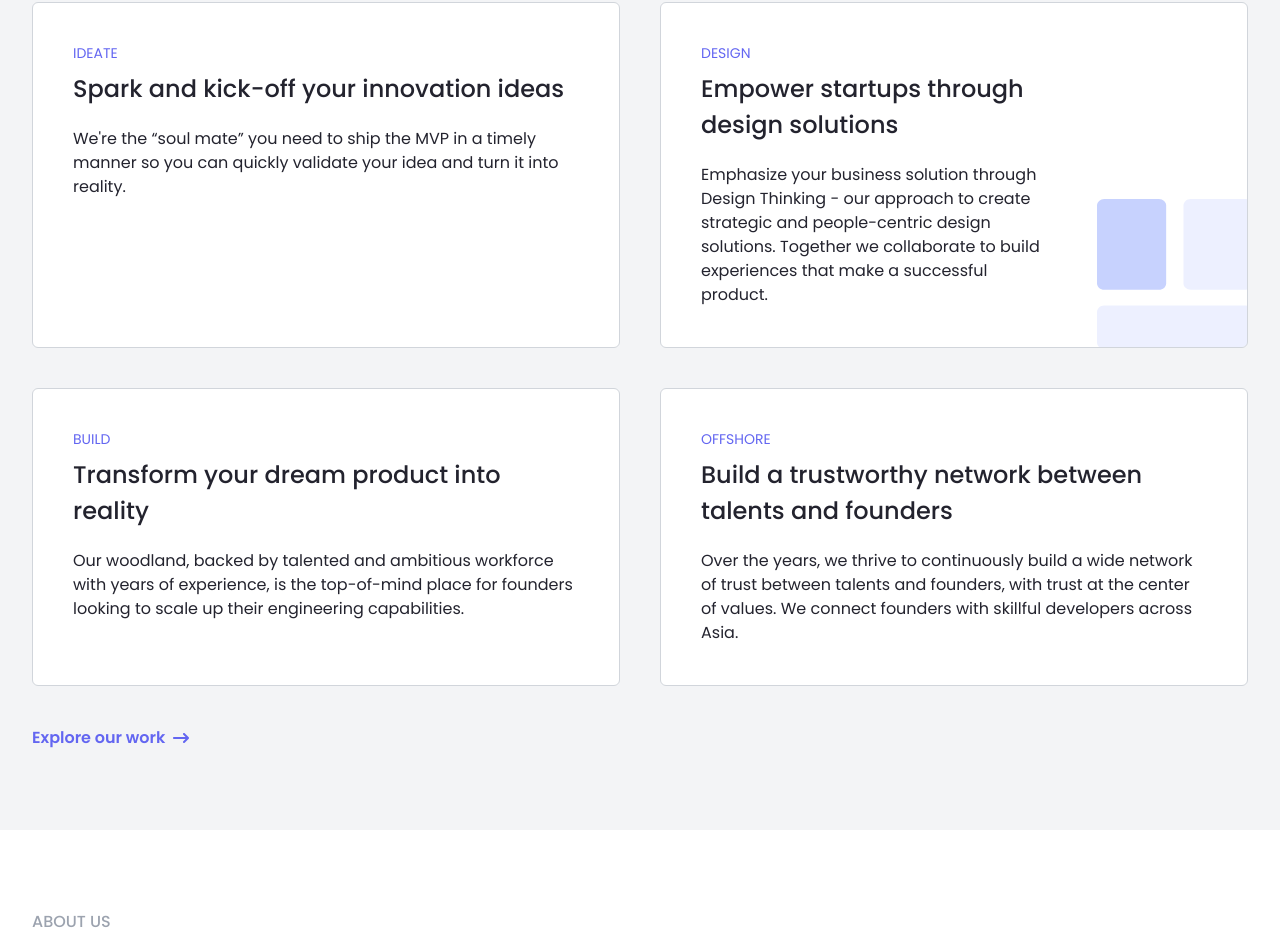
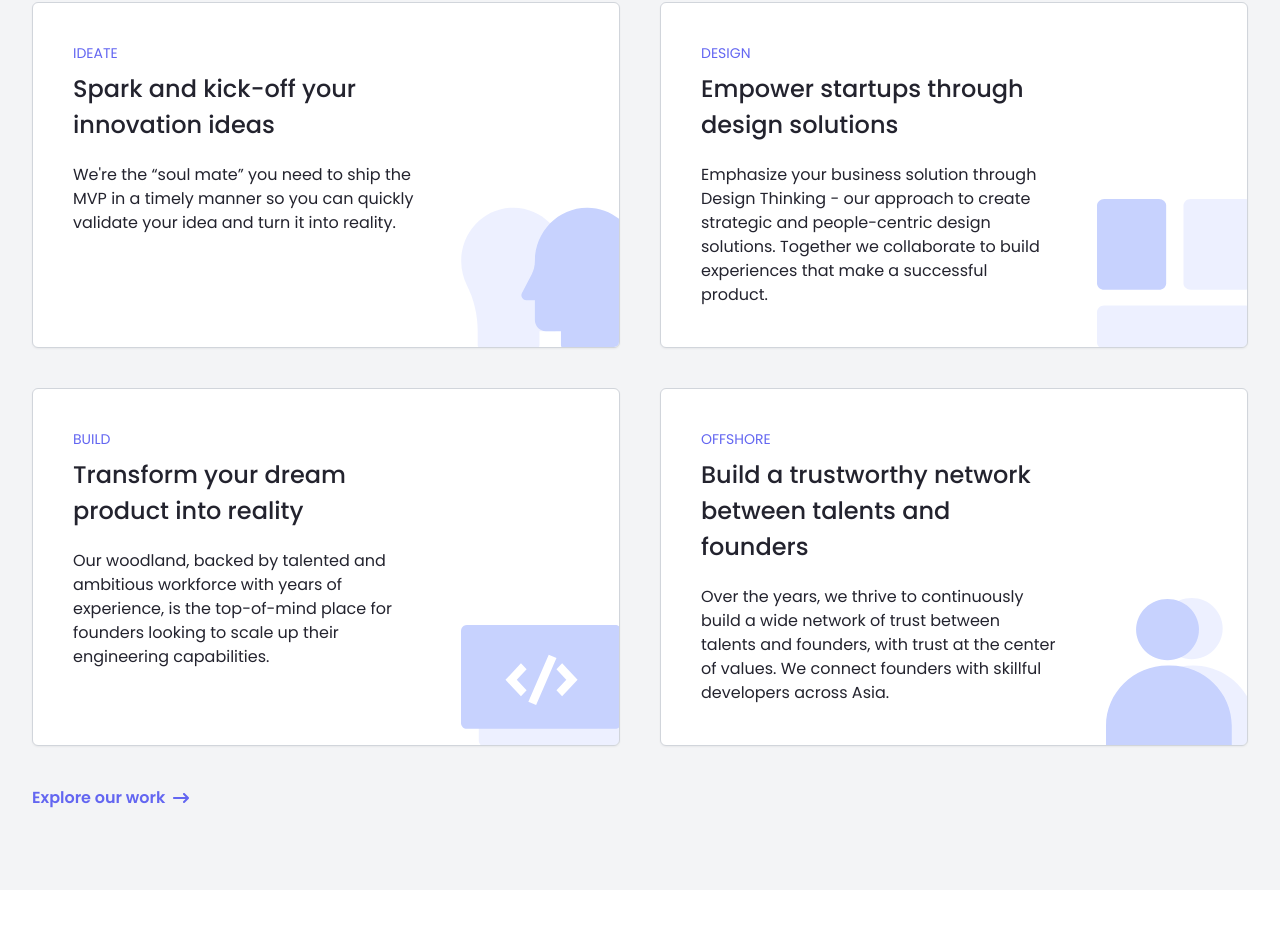
Before and after one commit to nongdan-dev/website, a React (Vite) app: page / in a window 1280 px wide. Shown: the part 2422-3365 px from the top of the page. Built offline with nearby package versions, Linux system fonts and the light colour scheme.

Commit message:
Update section our work

```diff
--- a/src/pages/Home/OurWork.tsx
+++ b/src/pages/Home/OurWork.tsx
@@ -24,17 +24,43 @@ function OurWork() {
           focus on the business.
         </p>
         <ul className='mt-16 grid grid-cols-1 gap-10 md:grid-cols-2'>
-          <li className='rounded-md border border-gray-300 bg-white p-10'>
+          <li className='flex gap-3 overflow-clip rounded-md border border-gray-300 bg-white p-10 shadow-sm xl:pr-0'>
+            <div>
               <h4 className='mb-2 text-sm uppercase text-indigo-500'>ideate</h4>
               <h3 className='text-2xl font-medium leading-normal'>
                 Spark and kick-off your innovation ideas
               </h3>
               <p className='mt-5'>
-              We're the “soul mate” you need to ship the MVP in a timely manner
-              so you can quickly validate your idea and turn it into reality.
+                We're the “soul mate” you need to ship the MVP in a timely
+                manner so you can quickly validate your idea and turn it into
+                reality.
               </p>
+            </div>
+            <svg
+              aria-hidden='true'
+              xmlns='http://www.w3.org/2000/svg'
+              width='178'
+              height='150'
+              viewBox='0 0 178 150'
+              fill='none'
+              className='pointer-events-none hidden flex-shrink-0 translate-y-10 self-end xl:block'
+            >
+              <path
+                fill-rule='evenodd'
+                clip-rule='evenodd'
+                d='M36.6993 133.831V148.049C36.6993 150.22 38.4209 151.982 40.5426 151.982H94.6107C96.7325 151.982 98.454 150.22 98.454 148.049V134.193H113.55C119.592 134.193 124.527 129.144 124.527 122.963V103.302L133.366 103.129C136.872 103.067 139.086 99.2284 137.44 96.0678L127.786 77.4451C125.633 73.284 124.51 68.6668 124.511 63.9815C124.511 34.3651 100.929 10.3952 71.9198 10.6314C43.0029 10.8667 19.9118 34.947 20.2032 64.5322C20.296 73.0568 22.3401 81.11 25.8913 88.2187C32.9925 102.375 36.6933 117.993 36.6993 133.831Z'
+                opacity='0.2'
+                className='fill-indigo-300'
+              />
+              <path
+                fill-rule='evenodd'
+                clip-rule='evenodd'
+                d='M181.702 133.831V148.049C181.702 150.22 179.98 151.982 177.858 151.982H123.79C121.668 151.982 119.947 150.22 119.947 148.049V134.193H104.85C98.8086 134.193 93.8736 129.144 93.8736 122.963V103.302L85.0344 103.129C81.5289 103.067 79.3151 99.2284 80.9606 96.0678L90.6145 77.4451C92.7678 73.284 93.891 68.6668 93.8896 63.9815C93.8896 34.3651 117.472 10.3952 146.482 10.6314C175.399 10.8667 198.49 34.947 198.198 64.5322C198.105 73.0568 196.061 81.11 192.51 88.2187C185.408 102.375 181.707 117.993 181.702 133.831Z'
+                className='fill-indigo-200'
+              />
+            </svg>
           </li>
-          <li className='flex gap-3 overflow-clip rounded-md border border-gray-300 bg-white p-10 xl:pr-0'>
+          <li className='flex gap-3 overflow-clip rounded-md border border-gray-300 bg-white p-10 shadow-sm xl:pr-0'>
             <div>
               <h4 className='mb-2 text-sm uppercase text-indigo-500'>design</h4>
               <h3 className='text-2xl font-medium leading-normal'>
@@ -48,6 +74,7 @@ function OurWork() {
               </p>
             </div>
             <svg
+              aria-hidden='true'
               className='pointer-events-none hidden flex-shrink-0 translate-y-10 self-end xl:block'
               xmlns='http://www.w3.org/2000/svg'
               width='178'
@@ -55,49 +82,116 @@ function OurWork() {
               viewBox='0 0 178 150'
               fill='none'
             >
-              <g>
               <path
                 d='M89.9359 2H35.2284C31.2363 2 28 4.95522 28 8.60066V86.1889C28 89.8344 31.2363 92.7896 35.2284 92.7896H89.9359C93.928 92.7896 97.1643 89.8344 97.1643 86.1889V8.60066C97.1643 4.95522 93.928 2 89.9359 2Z'
                 className='fill-indigo-200'
               />
               <path
-                  fill-rule='evenodd'
-                  clip-rule='evenodd'
+                fillRule='evenodd'
+                clipRule='evenodd'
                 d='M114.456 8.60066C114.456 6.85006 115.217 5.17115 116.573 3.93329C117.928 2.69543 119.767 2 121.684 2H176.392C178.309 2 180.148 2.69543 181.504 3.93329C182.859 5.17115 183.621 6.85006 183.621 8.60066V86.1889C183.621 87.9395 182.859 89.6185 181.504 90.8563C180.148 92.0942 178.309 92.7896 176.392 92.7896H121.684C119.767 92.7896 117.928 92.0942 116.573 90.8563C115.217 89.6185 114.456 87.9395 114.456 86.1889V8.60066Z'
                 className='fill-indigo-300'
                 opacity='0.2'
               />
               <path
-                  fill-rule='evenodd'
-                  clip-rule='evenodd'
+                fillRule='evenodd'
+                clipRule='evenodd'
                 d='M28 115.18C28 113.429 28.7616 111.75 30.1172 110.513C31.4728 109.275 33.3113 108.579 35.2284 108.579H176.392C178.309 108.579 180.148 109.275 181.504 110.513C182.859 111.75 183.621 113.429 183.621 115.18V145.399C183.621 147.15 182.859 148.829 181.504 150.067C180.148 151.305 178.309 152 176.392 152H35.2284C33.3113 152 31.4728 151.305 30.1172 150.067C28.7616 148.829 28 147.15 28 145.399V115.18Z'
                 className='fill-indigo-300'
                 opacity='0.2'
               />
-              </g>
             </svg>
           </li>
-          <li className='rounded-md border border-gray-300 bg-white p-10'>
+          <li className='flex gap-3 overflow-clip rounded-md border border-gray-300 bg-white p-10 shadow-sm xl:pr-0'>
+            <div>
               <h4 className='mb-2 text-sm uppercase text-indigo-500'>build</h4>
               <h3 className='text-2xl font-medium leading-normal'>
                 Transform your dream product into reality
               </h3>
               <p className='mt-5'>
                 Our woodland, backed by talented and ambitious workforce with
-              years of experience, is the top-of-mind place for founders looking
-              to scale up their engineering capabilities.
+                years of experience, is the top-of-mind place for founders
+                looking to scale up their engineering capabilities.
               </p>
+            </div>
+
+            <svg
+              aria-hidden='true'
+              xmlns='http://www.w3.org/2000/svg'
+              width='178'
+              height='150'
+              viewBox='0 0 178 150'
+              fill='none'
+              className='pointer-events-none hidden flex-shrink-0 translate-y-10 self-end xl:block'
+            >
+              <path
+                d='M192.117 47.7999H43.6834C40.4344 47.7999 37.8006 50.4337 37.8006 53.6826V145.75C37.8006 148.999 40.4344 151.633 43.6834 151.633H192.117C195.366 151.633 198 148.999 198 145.75V53.6826C198 50.4337 195.366 47.7999 192.117 47.7999Z'
+                opacity='0.2'
+                className='fill-indigo-300'
+              />
+              <path
+                d='M174.317 30H25.8828C22.6338 30 20 32.6338 20 35.8828V127.95C20 131.199 22.6338 133.833 25.8828 133.833H174.317C177.566 133.833 180.199 131.199 180.199 127.95V35.8828C180.199 32.6338 177.566 30 174.317 30Z'
+                className='fill-indigo-200'
+              />
+              <path
+                fill-rule='evenodd'
+                clip-rule='evenodd'
+                d='M87.3528 106.786L95.1048 110.016L115.479 62.8988L107.731 59.6662L87.3528 106.786ZM79.9603 68.347L64.5004 84.8423L79.9603 101.335L85.5953 95.3218L75.7725 84.8423L85.5953 74.3607L79.9603 68.347ZM121.115 68.347L115.479 74.3607L125.3 84.8423L115.479 95.3218L121.115 101.335L136.574 84.8423L121.115 68.347Z'
+                fill='white'
+              />
+            </svg>
           </li>
-          <li className='rounded-md border border-gray-300 bg-white p-10'>
-            <h4 className='mb-2 text-sm uppercase text-indigo-500'>offshore</h4>
+          <li className='flex gap-3 overflow-clip rounded-md border border-gray-300 bg-white p-10 shadow-sm xl:pr-0'>
+            <div>
+              <h4 className='mb-2 text-sm uppercase text-indigo-500'>
+                offshore
+              </h4>
               <h3 className='text-2xl font-medium leading-normal'>
                 Build a trustworthy network between talents and founders
               </h3>
               <p className='mt-5'>
-              Over the years, we thrive to continuously build a wide network of
-              trust between talents and founders, with trust at the center of
-              values. We connect founders with skillful developers across Asia.
+                Over the years, we thrive to continuously build a wide network
+                of trust between talents and founders, with trust at the center
+                of values. We connect founders with skillful developers across
+                Asia.
               </p>
+            </div>
+            <svg
+              aria-hidden='true'
+              xmlns='http://www.w3.org/2000/svg'
+              width='178'
+              height='150'
+              viewBox='0 0 178 150'
+              fill='none'
+              className='pointer-events-none hidden flex-shrink-0 translate-y-10 self-end xl:block'
+            >
+              <path
+                fillRule='evenodd'
+                clipRule='evenodd'
+                d='M122.657 64.2354C139.776 64.2354 153.655 50.5277 153.655 33.6181C153.655 16.7086 139.776 3 122.657 3C105.538 3 91.6597 16.7086 91.6597 33.6181C91.6597 50.5277 105.538 64.2354 122.657 64.2354Z'
+                opacity='0.2'
+                className='fill-indigo-300'
+              />
+              <path
+                fillRule='evenodd'
+                clipRule='evenodd'
+                d='M62.0094 131.207C62.0094 97.6605 89.766 70.4649 124.005 70.4649C158.243 70.4649 186 97.6605 186 131.207V151.389C186 151.816 185.827 152.226 185.518 152.528C185.21 152.83 184.792 153 184.355 153H63.654C63.2178 153 62.7995 152.83 62.4911 152.528C62.1827 152.226 62.0094 151.816 62.0094 151.389V131.207Z'
+                opacity='0.2'
+                className='fill-indigo-300'
+              />
+              <path
+                fillRule='evenodd'
+                clipRule='evenodd'
+                d='M98.5242 65.1402C115.891 65.1402 129.97 51.4324 129.97 34.5221C129.97 17.6126 115.891 3.90478 98.5242 3.90478C81.1573 3.90478 67.0787 17.6126 67.0787 34.5221C67.0787 51.4324 81.1573 65.1402 98.5242 65.1402Z'
+                className='fill-indigo-200'
+              />
+              <path
+                fillRule='evenodd'
+                clipRule='evenodd'
+                d='M37 130.891C37 97.5187 64.6119 70.4649 98.6722 70.4649H101.111C135.171 70.4649 162.783 97.5187 162.783 130.891V151.388C162.783 151.815 162.61 152.225 162.302 152.527C161.993 152.829 161.575 152.999 161.139 152.999H38.6446C38.2084 152.999 37.7901 152.829 37.4817 152.527C37.1733 152.225 37 151.815 37 151.388V130.891Z'
+                className='fill-indigo-200'
+              />
+            </svg>
           </li>
         </ul>
         <div className='mt-10'>
```
Lines whose indentation alone changed are shown as unchanged.
